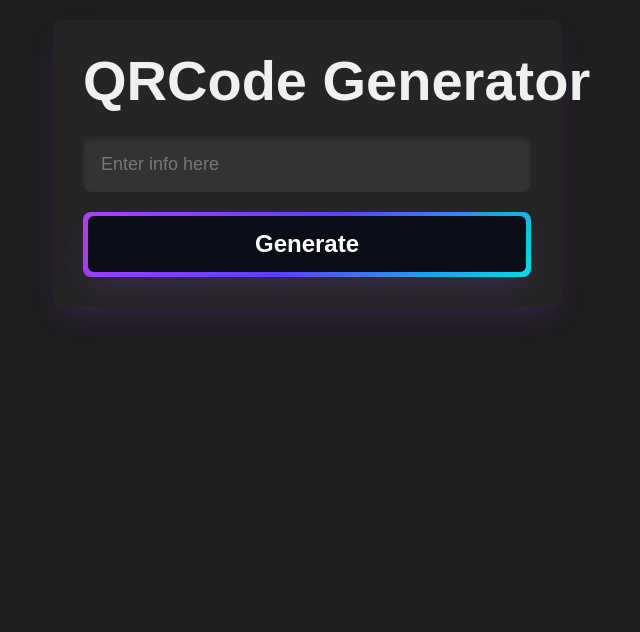
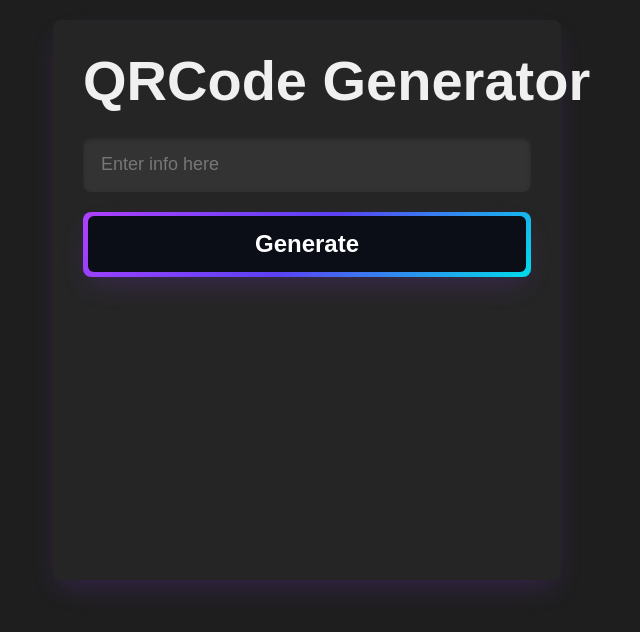
Before and after one commit to aexiting/qrcode-gen, a React (Vite) app: page / in a window 1280 px wide. Shown: the top 632 px of the page, without its empty margins (307-947 px from the left). Built offline with nearby package versions, Linux system fonts and the light colour scheme.

Commit message:
added a min-height to look nicer?

```diff
--- a/src/App.css
+++ b/src/App.css
@@ -21,6 +21,7 @@ body {
     box-shadow: rgba(151, 65, 252, 0.2) 0px 12px 28px -6px; /* Similar shadow to button */
     width: 80%;
     max-width: 500px;
+    min-height: 500px;
     margin-bottom: 30px;
 }
 
```
